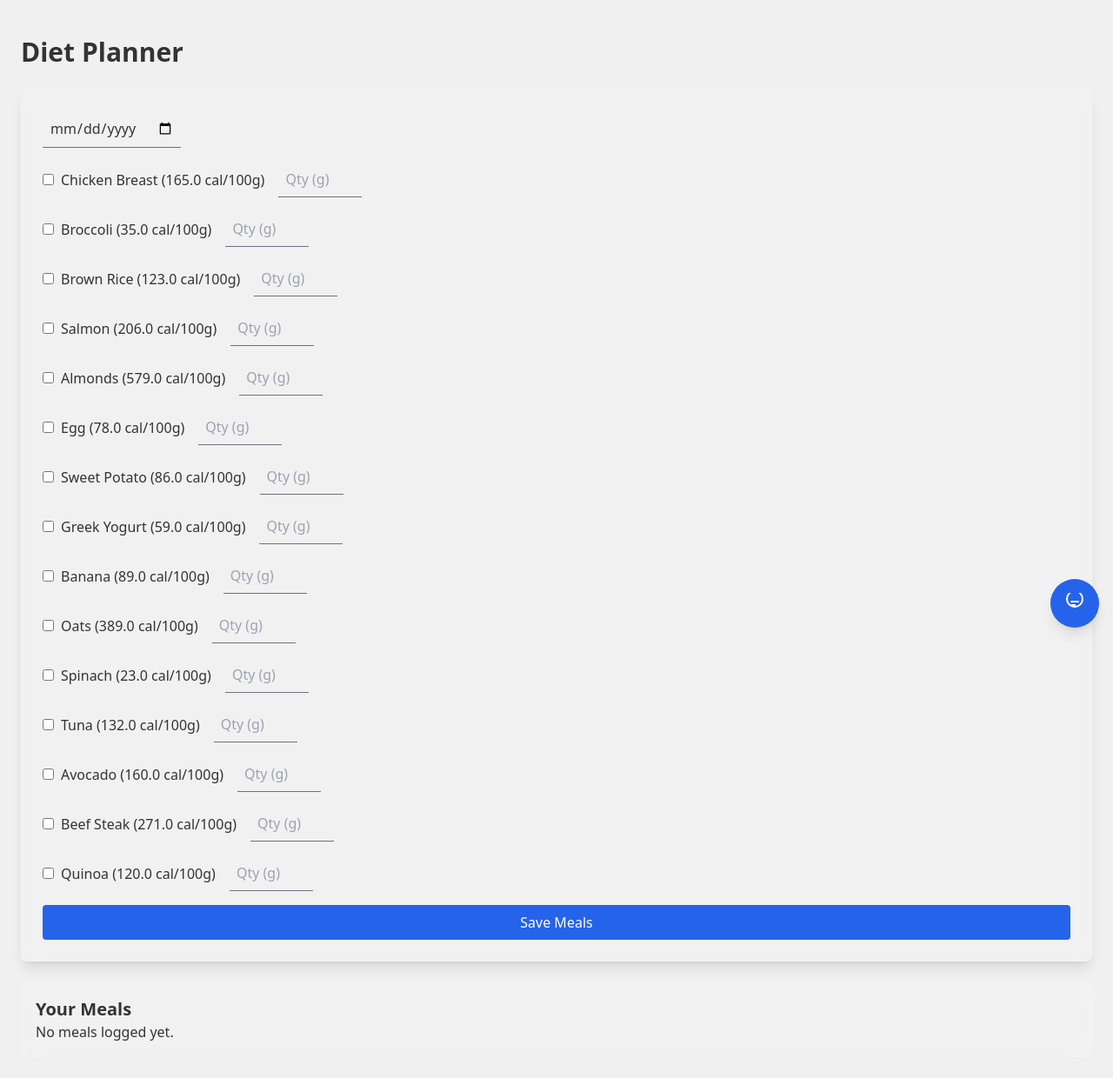
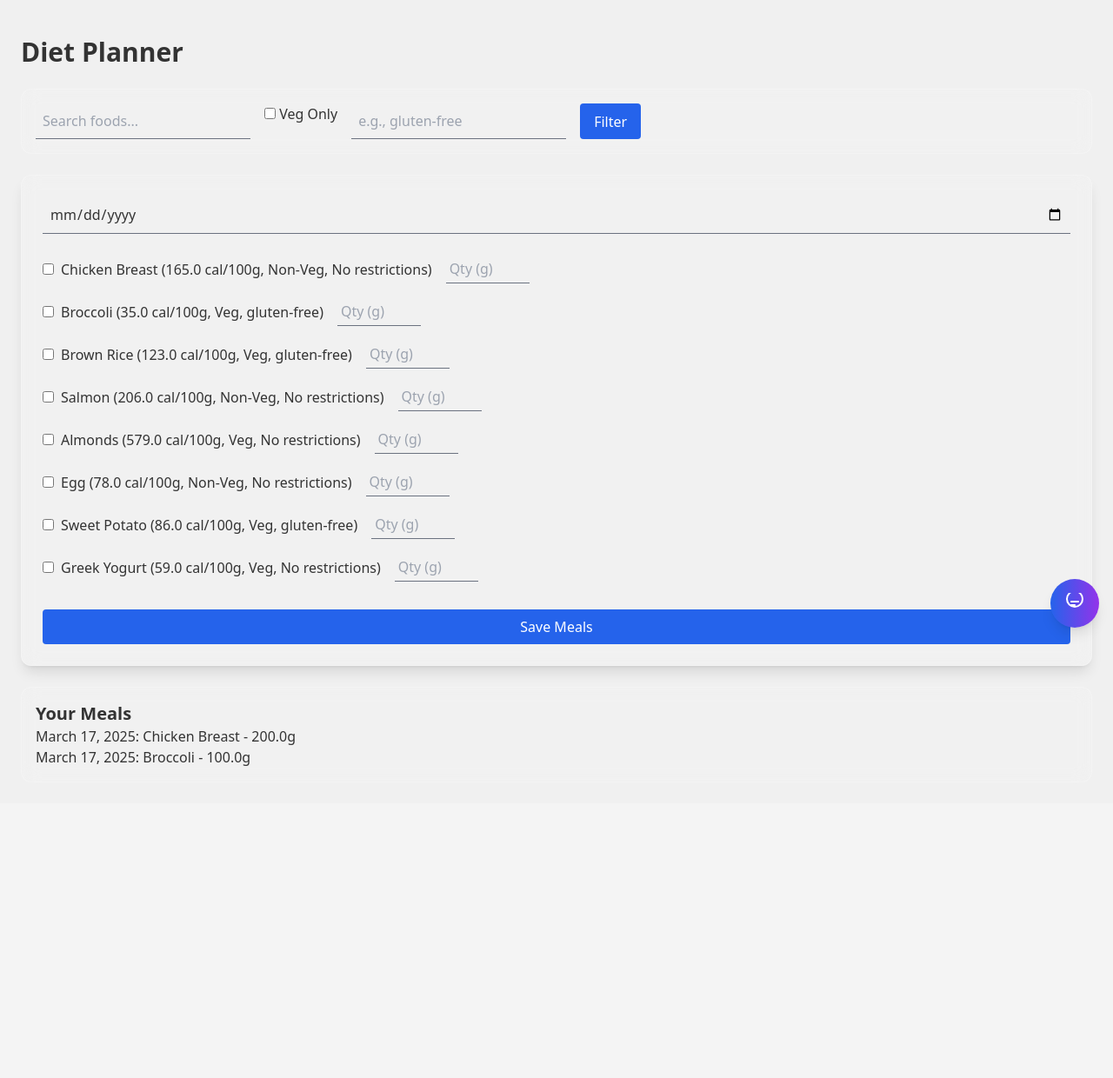
Before and after one commit to DivyanshJamwal/FitSphere, a Django app: page /diet-planner/ in a window 1280 px wide. Shown: the part 62-1302 px from the top of the page at 87% size. After the commit the page ends 943 px from the top, so only its background shows below. Run offline with Django 4.2, Linux system fonts and the light colour scheme; a user stored in the database is signed in; data comes from the database, SQL or seed files in the repository; data that the repository does not hold is empty; some libraries are stand-ins or nearby versions.

Commit message:
Improved UI

```diff
--- a/fitsphere/core/templates/base.html
+++ b/fitsphere/core/templates/base.html
@@ -95,25 +95,31 @@
     </main>
     {% if user.is_authenticated %}
     <div class="fixed bottom-4 right-4 z-20">
-        <button onclick="toggleChatbot()" class="bg-blue-600 hover:bg-blue-700 text-white p-4 rounded-full shadow-lg">
+        <button onclick="toggleChatbot()" class="bg-gradient-to-r from-blue-600 to-purple-600 hover:from-blue-700 hover:to-purple-700 text-white p-4 rounded-full shadow-lg hover:shadow-glow transition-all">
             <svg class="w-6 h-6" fill="none" stroke="currentColor" viewBox="0 0 24 24"><path stroke-linecap="round" stroke-linejoin="round" stroke-width="2" d="M8 10h8M8 14h4m9-7a9 9 0 11-18 0 9 9 0 0118 0z"></path></svg>
         </button>
-        <div id="chatbot" class="hidden glass p-4 rounded-lg shadow-lg w-80 h-96 flex flex-col mt-2">
-            <h3 class="text-lg font-bold mb-2">FitSphere Bot</h3>
-            <div id="chat-body" class="flex-1 overflow-y-auto mb-2">
+        <div id="chatbot" class="hidden glass p-4 rounded-xl shadow-lg w-96 h-[28rem] flex flex-col mt-2 border border-gray-700">
+            <div class="flex justify-between items-center mb-2">
+                <h3 class="text-xl font-bold text-blue-400">FitSphere Bot</h3>
+                <button onclick="toggleChatbot()" class="text-gray-400 hover:text-white">&times;</button>
+            </div>
+            <div id="chat-body" class="flex-1 overflow-y-auto mb-4 p-2 bg-gray-900/50 rounded-lg">
                 {% for chat in request.session.chat_history %}
-                    <p class="text-sm"><strong>You:</strong> {{ chat.user }}</p>
-                    <p class="text-sm"><strong>Bot:</strong> {{ chat.bot }}</p>
+                    <p class="text-sm mb-1"><strong class="text-blue-300">You:</strong> {{ chat.user }}</p>
+                    <p class="text-sm mb-2"><strong class="text-purple-300">Bot:</strong> {{ chat.bot }}</p>
                 {% empty %}
-                    <p class="text-sm">Ask me anything!</p>
+                    <p class="text-sm text-gray-400">Ask me anything, my liege!</p>
                 {% endfor %}
             </div>
             <form onsubmit="sendMessage(event)" class="flex">
-                <input id="chat-input" type="text" name="message" placeholder="Type here..." required class="flex-1 p-2 bg-transparent border-b border-gray-500 focus:outline-none">
-                <button type="submit" class="ml-2 p-2 bg-blue-600 hover:bg-blue-700 text-white rounded">Send</button>
+                <input id="chat-input" type="text" name="message" placeholder="Command me..." required class="flex-1 p-2 bg-transparent border border-gray-600 rounded-l-lg focus:outline-none focus:ring-2 focus:ring-blue-500 text-white">
+                <button type="submit" class="p-2 bg-gradient-to-r from-blue-600 to-purple-600 hover:from-blue-700 hover:to-purple-700 text-white rounded-r-lg">Send</button>
             </form>
         </div>
     </div>
+    <style>
+        .shadow-glow { box-shadow: 0 0 15px rgba(59, 130, 246, 0.5); }
+    </style>
     <script>
         function getCsrfToken() {
             return document.querySelector('[name=csrfmiddlewaretoken]').value;
--- a/fitsphere/core/templates/diet_planner.html
+++ b/fitsphere/core/templates/diet_planner.html
@@ -3,21 +3,29 @@
 {% block content %}
 <div class="container mx-auto p-6">
     <h1 class="text-3xl font-bold mb-6">Diet Planner</h1>
-    <form method="post" class="glass p-6 rounded-lg shadow-lg">
+    <form method="get" class="glass p-4 rounded-xl mb-6">
+        <div class="flex flex-wrap gap-4">
+            <input type="text" name="search" placeholder="Search foods..." class="p-2 bg-transparent border-b border-gray-500 focus:outline-none">
+            <label><input type="checkbox" name="veg" value="true" {% if request.GET.veg == 'true' %}checked{% endif %}> Veg Only</label>
+            <input type="text" name="restriction" placeholder="e.g., gluten-free" class="p-2 bg-transparent border-b border-gray-500 focus:outline-none" value="{{ request.GET.restriction }}">
+            <button type="submit" class="py-2 px-4 bg-blue-600 hover:bg-blue-700 text-white rounded">Filter</button>
+        </div>
+    </form>
+    <form method="post" class="glass p-6 rounded-xl shadow-lg">
         {% csrf_token %}
-        <input type="date" name="date" required class="p-2 bg-transparent border-b border-gray-500 focus:outline-none mb-4">
-        <div class="space-y-4">
+        <input type="date" name="date" required class="p-2 bg-transparent border-b border-gray-500 focus:outline-none mb-6 w-full">
+        <div class="space-y-4 max-h-96 overflow-y-auto">
             {% for food in foods %}
                 <div class="flex items-center">
                     <input type="checkbox" name="foods" value="{{ food.food_id }}" class="mr-2">
-                    <label>{{ food.name }} ({{ food.calories }} cal/100g)</label>
-                    <input type="number" name="quantities" placeholder="Qty (g)" class="ml-4 p-2 bg-transparent border-b border-gray-500 focus:outline-none w-24">
+                    <label>{{ food.name }} ({{ food.calories }} cal/100g, {% if food.is_veg %}Veg{% else %}Non-Veg{% endif %}, {{ food.restrictions|default:"No restrictions" }})</label>
+                    <input type="number" name="quantities" placeholder="Qty (g)" class="ml-4 p-1 bg-transparent border-b border-gray-500 focus:outline-none w-24">
                 </div>
             {% endfor %}
         </div>
-        <button type="submit" class="mt-4 w-full py-2 bg-blue-600 hover:bg-blue-700 text-white rounded">Save Meals</button>
+        <button type="submit" class="mt-6 w-full py-2 bg-blue-600 hover:bg-blue-700 text-white rounded">Save Meals</button>
     </form>
-    <div class="mt-6 glass p-4 rounded-lg">
+    <div class="mt-6 glass p-4 rounded-xl">
         <h2 class="text-xl font-semibold">Your Meals</h2>
         {% for meal in meals %}
             <p>{{ meal.date }}: {{ meal.food.name }} - {{ meal.quantity }}g</p>
--- a/fitsphere/core/views.py
+++ b/fitsphere/core/views.py
@@ -12,63 +12,65 @@
 import google_auth_oauthlib.flow
 from googleapiclient.discovery import build
 from django.contrib.auth.decorators import login_required
-from .models import Routine, Exercise, Meal, Food, FitnessTracker, BMIRecord, Streak, Achievement
+from .models import Routine, Exercise, RoutineExercise, Meal, Food, FitnessTracker, BMIRecord, Streak, Achievement
 from datetime import date, timedelta
 from django.db.models import Q
 
 @login_required
 def dashboard(request):
-    # Streaks Logic
-    today = date.today()
-    routines = Routine.objects.filter(user=request.user).order_by('-date')
-    meals = Meal.objects.filter(user=request.user).order_by('-date')
+    try:
+        today = date.today()
+        routines = Routine.objects.filter(user=request.user).order_by('-date')
+        meals = Meal.objects.filter(user=request.user).order_by('-date')
 
-    routine_streak = 0
-    if routines.exists():
-        last_date = routines[0].date
-        if last_date == today or last_date == today - timedelta(days=1):
-            routine_streak = 1
-            for i in range(1, len(routines)):
-                if routines[i].date == last_date - timedelta(days=1):
-                    routine_streak += 1
-                    last_date = routines[i].date
-                else:
-                    break
+        routine_streak = 0
+        if routines.exists():
+            last_date = routines[0].date
+            if last_date == today or last_date == today - timedelta(days=1):
+                routine_streak = 1
+                for i in range(1, len(routines)):
+                    if routines[i].date == last_date - timedelta(days=1):
+                        routine_streak += 1
+                        last_date = routines[i].date
+                    else:
+                        break
 
-    meal_streak = 0
-    if meals.exists():
-        last_date = meals[0].date
-        if last_date == today or last_date == today - timedelta(days=1):
-            meal_streak = 1
-            for i in range(1, len(meals)):
-                if meals[i].date == last_date - timedelta(days=1):
-                    meal_streak += 1
-                    last_date = meals[i].date
-                else:
-                    break
+        meal_streak = 0
+        if meals.exists():
+            last_date = meals[0].date
+            if last_date == today or last_date == today - timedelta(days=1):
+                meal_streak = 1
+                for i in range(1, len(meals)):
+                    if meals[i].date == last_date - timedelta(days=1):
+                        meal_streak += 1
+                        last_date = meals[i].date
+                    else:
+                        break
 
-    # Achievements Logic
-    achievements = Achievement.objects.filter(user=request.user)
-    if not achievements.filter(name="First Meal").exists() and meals.exists():
-        Achievement.objects.create(user=request.user, name="First Meal", description="Logged your first meal!")
-    if not achievements.filter(name="First Routine").exists() and routines.exists():
-        Achievement.objects.create(user=request.user, name="First Routine", description="Planned your first workout!")
-    if not achievements.filter(name="10k Steps").exists() and FitnessTracker.objects.filter(user=request.user, steps__gte=10000).exists():
-        Achievement.objects.create(user=request.user, name="10k Steps", description="Hit 10,000 steps in a day!")
-    if not achievements.filter(name="Week Streak").exists() and (routine_streak >= 7 or meal_streak >= 7):
-        Achievement.objects.create(user=request.user, name="Week Streak", description="Maintained a 7-day streak!")
-    if not achievements.filter(name="First BMI").exists() and BMIRecord.objects.filter(user=request.user).exists():
-        Achievement.objects.create(user=request.user, name="First BMI", description="Tracked your first BMI!")
+        achievements = Achievement.objects.filter(user=request.user)
+        if not achievements.filter(name="First Meal").exists() and meals.exists():
+            Achievement.objects.create(user=request.user, name="First Meal", description="Logged your first meal!")
+        if not achievements.filter(name="First Routine").exists() and routines.exists():
+            Achievement.objects.create(user=request.user, name="First Routine", description="Planned your first workout!")
+        if not achievements.filter(name="10k Steps").exists() and FitnessTracker.objects.filter(user=request.user, steps__gte=10000).exists():
+            Achievement.objects.create(user=request.user, name="10k Steps", description="Hit 10,000 steps in a day!")
+        if not achievements.filter(name="Week Streak").exists() and (routine_streak >= 7 or meal_streak >= 7):
+            Achievement.objects.create(user=request.user, name="Week Streak", description="Maintained a 7-day streak!")
+        if not achievements.filter(name="First BMI").exists() and BMIRecord.objects.filter(user=request.user).exists():
+            Achievement.objects.create(user=request.user, name="First BMI", description="Tracked your first BMI!")
 
-    routines = routines[:5]
-    meals = meals[:5]
-    fitness = FitnessTracker.objects.filter(user=request.user)[:5]
-    bmi = BMIRecord.objects.filter(user=request.user)[:5]
-    achievements = achievements[:5]
-    return render(request, 'dashboard.html', {
-        'routines': routines, 'routine_streak': routine_streak, 'meal_streak': meal_streak,
-        'meals': meals, 'fitness': fitness, 'bmi': bmi, 'achievements': achievements
-    })
+        context = {
+            'routines': routines[:5],
+            'routine_streak': routine_streak,
+            'meal_streak': meal_streak,
+            'meals': meals[:5],
+            'fitness': FitnessTracker.objects.filter(user=request.user)[:5],
+            'bmi': BMIRecord.objects.filter(user=request.user)[:5],
+            'achievements': achievements[:5]
+        }
+        return render(request, 'dashboard.html', context)
+    except Exception as e:
+        return render(request, 'dashboard.html', {'error': str(e)})
 
 @login_required
 def logout_view(request):
@@ -85,10 +87,21 @@
         date = request.POST.get('date')
         duration = request.POST.get('duration')
         exercise_ids = request.POST.getlist('exercises')
-        routine = Routine.objects.create(
-            name=name, user=request.user, date=date, duration=duration
-        )
-        routine.exercises.set(exercise_ids)
+        sets = request.POST.getlist('sets')
+        reps = request.POST.getlist('reps')
+        dropsets = request.POST.getlist('dropsets')
+        supersets = request.POST.getlist('supersets')
+
+        routine = Routine.objects.create(name=name, user=request.user, date=date, duration=duration)
+        for i, ex_id in enumerate(exercise_ids):
+            RoutineExercise.objects.create(
+                routine=routine,
+                exercise_id=ex_id,
+                sets=int(sets[i]) if sets[i] else 1,
+                reps=int(reps[i]) if reps[i] else 1,
+                is_dropset=bool(dropsets[i] if i < len(dropsets) else False),
+                is_superset=bool(supersets[i] if i < len(supersets) else False)
+            )
         return redirect('dashboard')
     exercises = Exercise.objects.all()
     return render(request, 'workout_planner.html', {'exercises': exercises})
@@ -161,7 +174,7 @@
 @login_required
 def chatbot(request):
     chat_history = request.session.get('chat_history', [])
-    return render(request, 'core/chatbot.html', {'chat_history': chat_history})
+    return render(request, 'chatbot.html', {'chat_history': chat_history})
 
 
 @login_required
@@ -174,6 +187,12 @@
             Meal.objects.create(user=request.user, date=date, food_id=food_id, quantity=float(qty))
         return redirect('dashboard')
     foods = Food.objects.all()
+    if 'search' in request.GET:
+        foods = foods.filter(name__icontains=request.GET['search'])
+    if 'veg' in request.GET:
+        foods = foods.filter(is_veg=(request.GET['veg'] == 'true'))
+    if 'restriction' in request.GET:
+        foods = foods.filter(restrictions__icontains=request.GET['restriction'])
     meals = Meal.objects.filter(user=request.user)
     return render(request, 'diet_planner.html', {'foods': foods, 'meals': meals})
 
@@ -181,15 +200,24 @@
 def fitness_tracker(request):
     if request.method == 'POST':
         date = request.POST.get('date')
-        steps = request.POST.get('steps')
-        distance = request.POST.get('distance')
-        time = request.POST.get('time')
-        calories_burned = request.POST.get('calories_burned')
+        steps = int(request.POST.get('steps', 0))
+        distance = float(request.POST.get('distance', 0))
+        time = int(request.POST.get('time', 0))
+        # Auto-calculate calories (simplified MET-based formula)
+        weight = request.user.weight or 70  # Default 70kg if not set
+        mets = 4.0  # Moderate walking MET value
+        calories_burned = mets * weight * (time / 60)  # kcal = MET * kg * hours
+
         FitnessTracker.objects.create(
             user=request.user, date=date, steps=steps, distance=distance, time=time, calories_burned=calories_burned
         )
-        # Google Fit Sync (requires OAuth setup)
-        # Placeholder: Real sync needs client_secrets.json and OAuth flow
+        # Google Fit Sync Placeholder
+        # Requires: pip install google-auth-oauthlib google-api-python-client
+        # flow = google_auth_oauthlib.flow.InstalledAppFlow.from_client_secrets_file(
+        #     'client_secrets.json', scopes=['https://www.googleapis.com/auth/fitness.activity.write']
+        # )
+        # creds = flow.run_local_server(port=0)
+        # service = build('fitness', 'v1', credentials=creds)
         return redirect('dashboard')
     tracker = FitnessTracker.objects.filter(user=request.user)
     return render(request, 'fitness_tracker.html', {'tracker': tracker})
```
Also changed, not shown: fitsphere/core/models.py (+15 -1 lines), fitsphere/core/templates/dashboard.html (+48 -35 lines), fitsphere/core/templates/fitness_tracker.html (+5 -6 lines), fitsphere/core/templates/workout_planner.html (+10 -4 lines), fitsphere/core/migrations/0001_initial.py, fitsphere/core/migrations/0002_routine.py (deleted), fitsphere/core/migrations/0003_food_user_goal_user_weight_meal_fitnesstracker_and_more.py (deleted), fitsphere/core/migrations/0004_streak_achievement.py (deleted), fitsphere/db.sqlite3.
